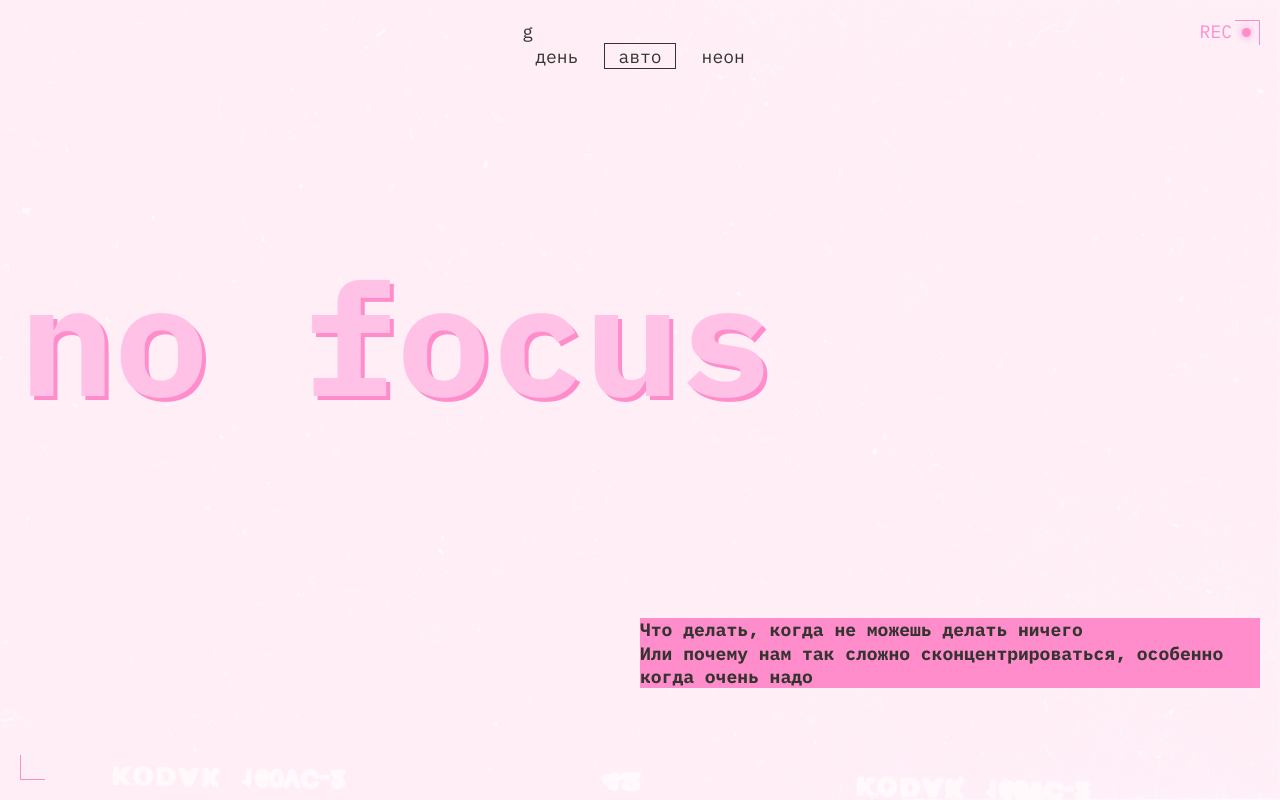
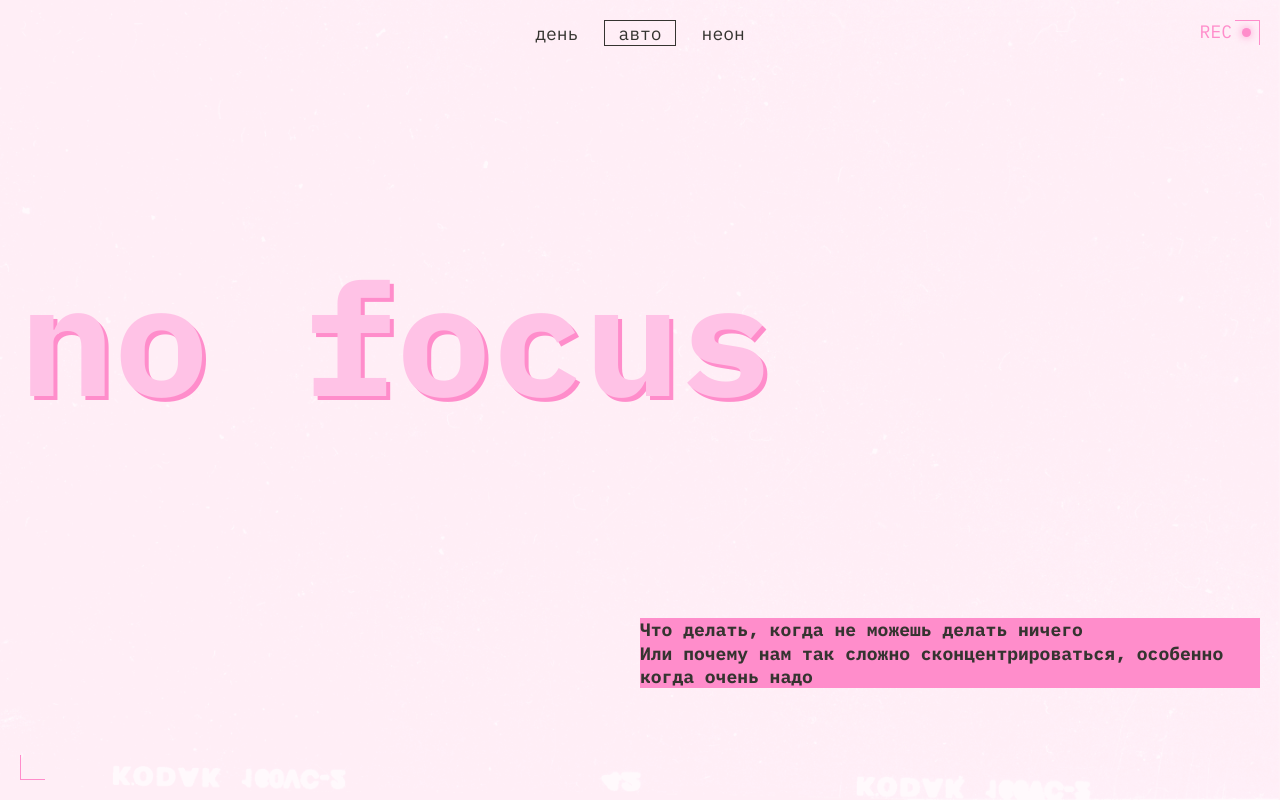
Before and after one commit to VladShtozh/slozhno-sosredotochitsya, a plain HTML site: page index.html in a window 1280 px wide. Shown: the top 800 px of the page. Drawn offline with Linux system fonts and the light colour scheme.

Commit message:
2 Corrections

```diff
--- a/index.html
+++ b/index.html
@@ -19,7 +19,7 @@
   <body class="page">
     <header class="header decorated-zone">
       <span class="header__lamp" aria-hidden=true >REC</span>
-      <nav class="header__theme-menu">g
+      <nav class="header__theme-menu">
         <ul class="header__theme-menu-list">
           <li class="header__theme-menu-item">
             <button
```
